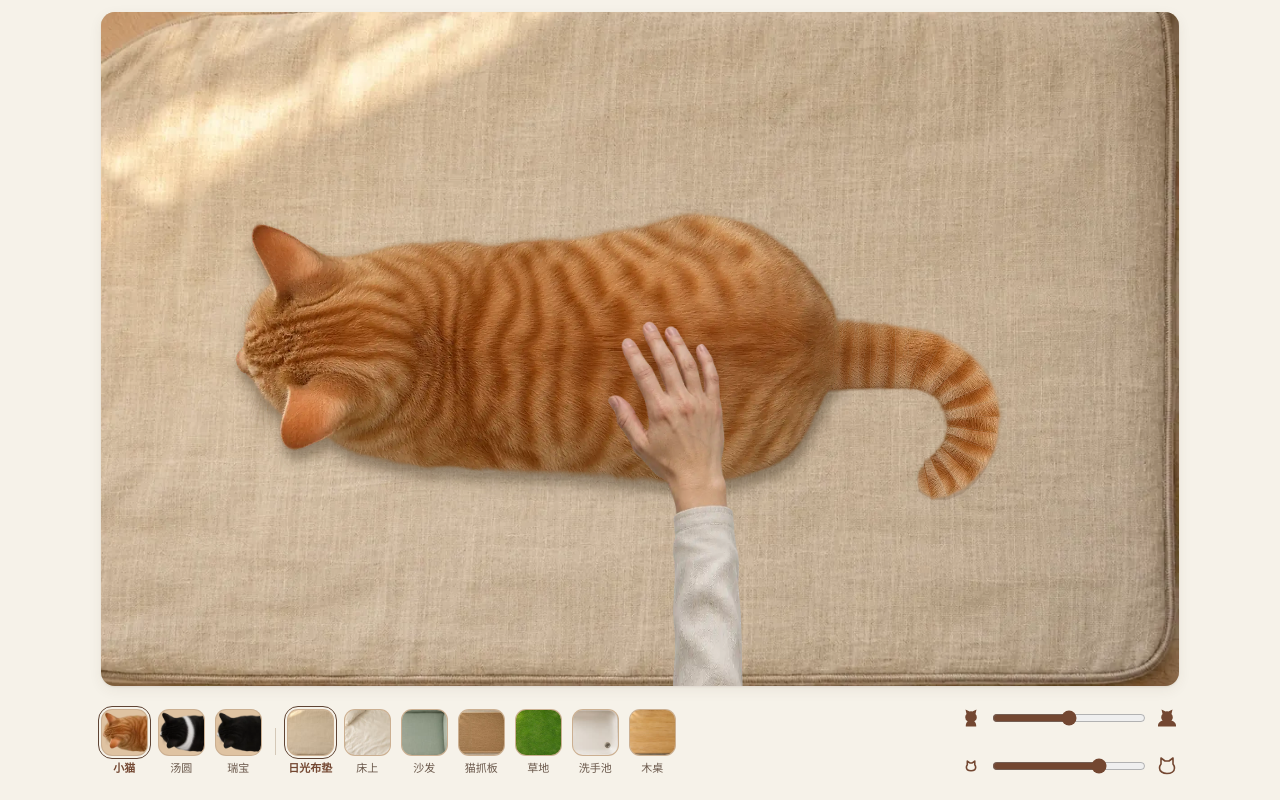
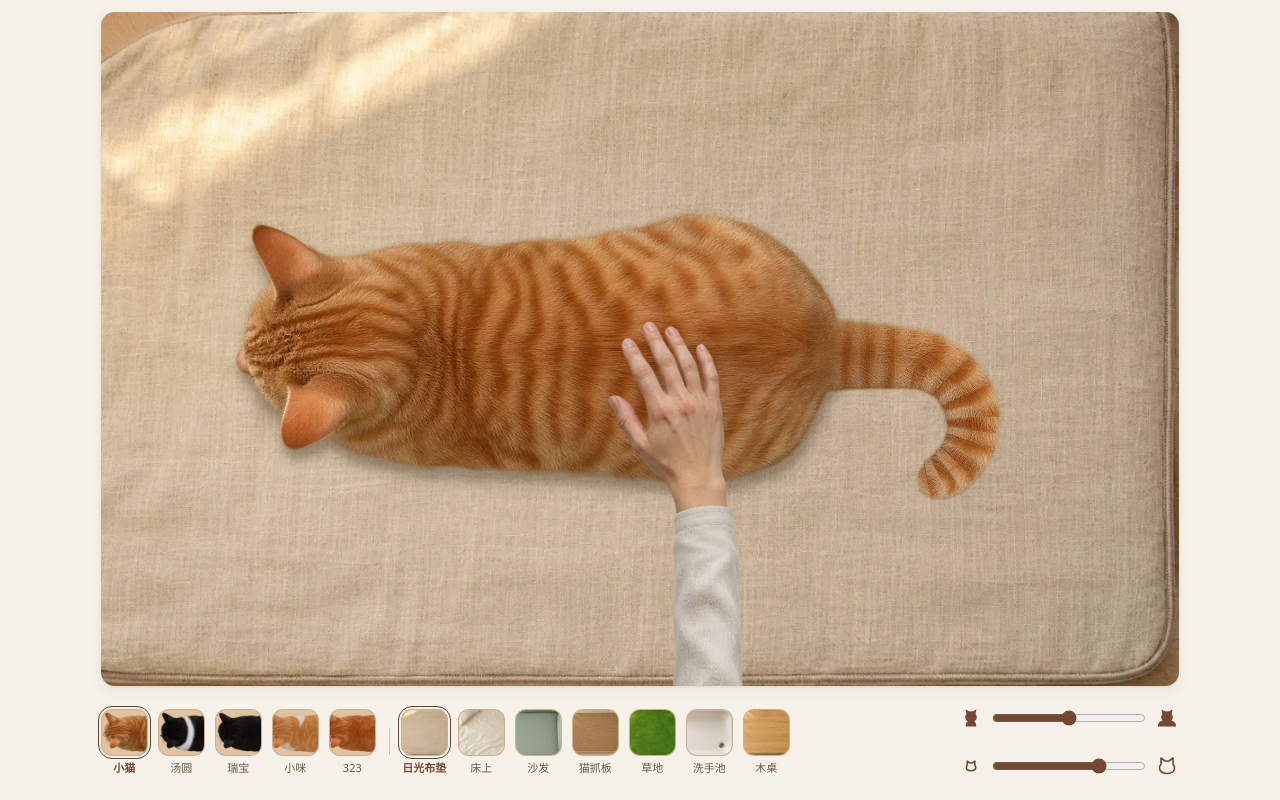
Before and after one commit to playmivo/sunny-cat, a plain HTML site: page index.html in a window 1280 px wide. Drawn offline with Linux system fonts and the light colour scheme; animation ran at ten frames a second.

Commit message:
Add Xiaomi and 323 to the Render preview

```diff
--- a/index.html
+++ b/index.html
@@ -348,6 +348,22 @@ const cats = [
     tail: "./black-coat-tail-light-8587f2c274.webp",
     thumbnail: "./ruibao-coat-thumb-483496e2e3.webp",
     geometry: blackCoatGeometry,
+  },
+  {
+    id: "xiaomi",
+    name: "小咪",
+    body: "./xiaomi-body-fcd21d0101.webp",
+    tail: "./ginger-coat-tail-072685e103.webp",
+    thumbnail: "./xiaomi-thumb-35a7905405.webp",
+    geometry: tabbyGeometry,
+  },
+  {
+    id: "323",
+    name: "323",
+    body: "./323-body-ae0090f263.webp",
+    tail: "./ginger-coat-tail-072685e103.webp",
+    thumbnail: "./323-thumb-5caed661a1.webp",
+    geometry: tabbyGeometry,
   },
 ];
 
```
Also changed, not shown: 323-body-ae0090f263.webp (added), 323-thumb-5caed661a1.webp (added), ginger-coat-tail-072685e103.webp (added), xiaomi-body-fcd21d0101.webp (added), xiaomi-thumb-35a7905405.webp (added).
